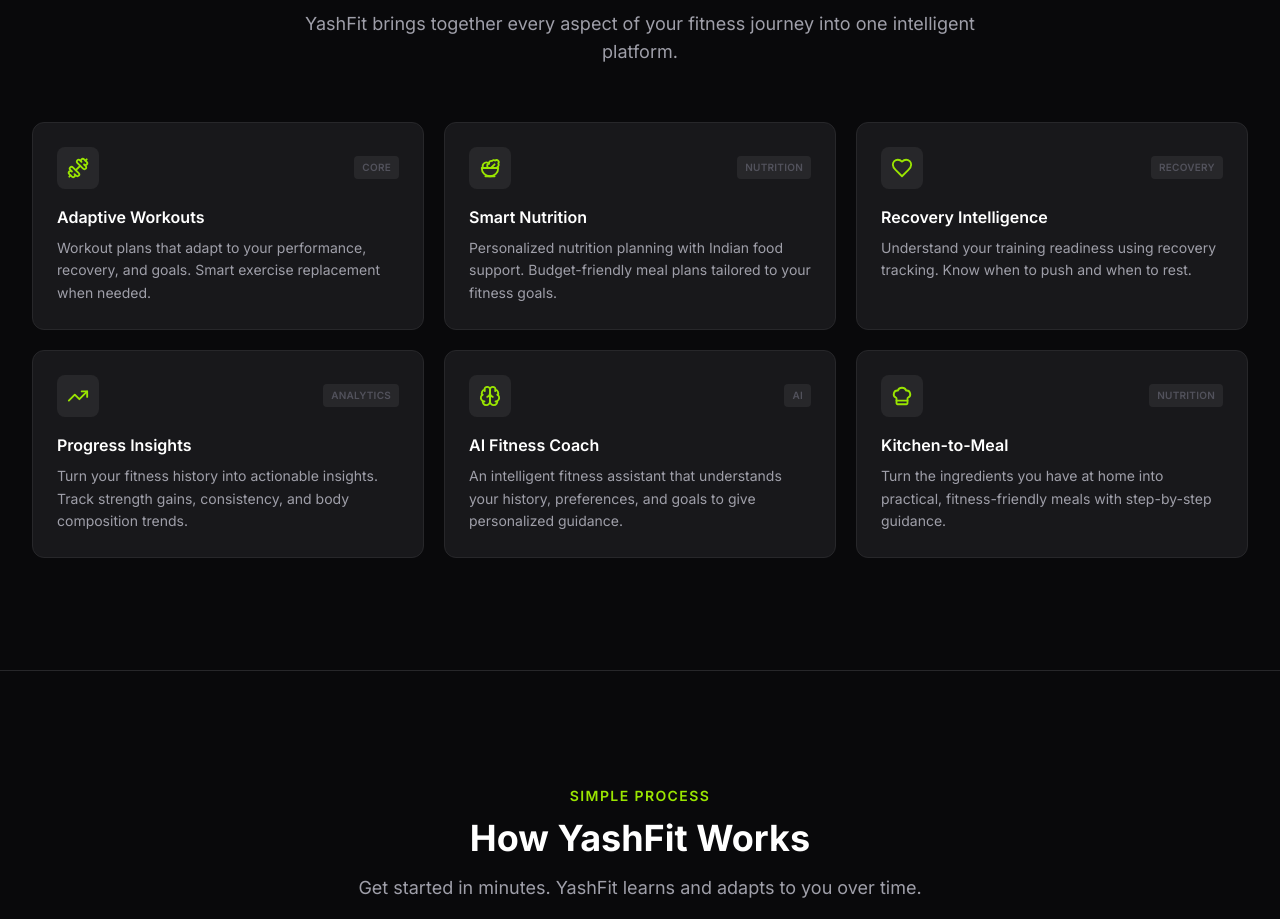
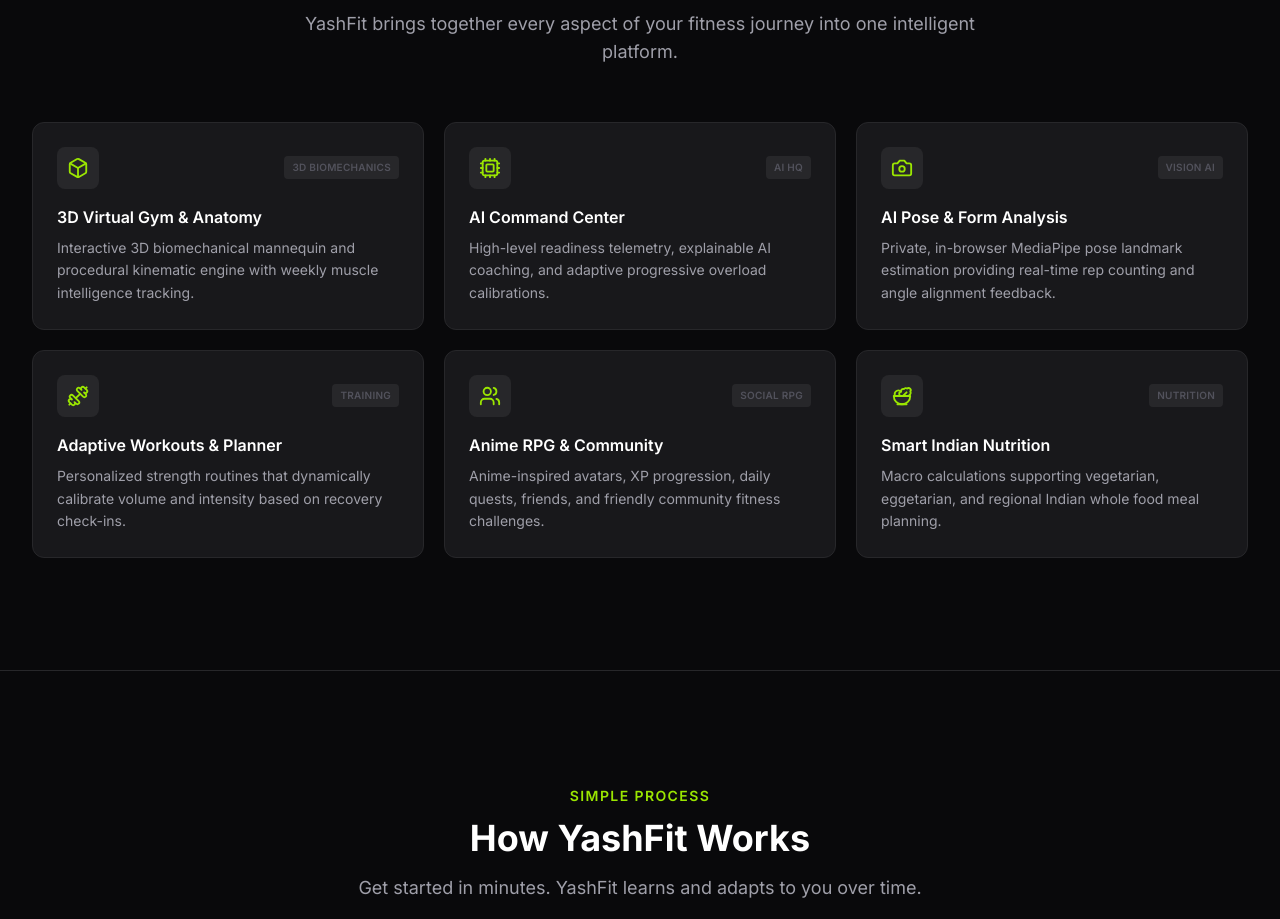
Before and after one commit to Yashwanth-7676/Yash-fit, a Next.js app: page / in a window 1280 px wide. Shown: the part 1560-2479 px from the top of the page. Built offline with nearby package versions, Linux system fonts and the light colour scheme.

Commit message:
fix & optimize: clean up component refs, types, and showcase upgraded modules on landing page

```diff
--- a/src/app/page.tsx
+++ b/src/app/page.tsx
@@ -18,6 +18,11 @@
   BarChart3,
   Target,
   Activity,
+  Box,
+  Cpu,
+  Camera,
+  Users,
+  Sparkles,
 } from 'lucide-react'
 import { YashFitLogo } from '@/components/YashFitLogo'
 import { Button } from '@/components/ui'
@@ -315,45 +320,45 @@
 
 const features = [
   {
+    icon: <Box size={22} />,
+    title: '3D Virtual Gym & Anatomy',
+    description:
+      'Interactive 3D biomechanical mannequin and procedural kinematic engine with weekly muscle intelligence tracking.',
+    badge: '3D Biomechanics',
+  },
+  {
+    icon: <Cpu size={22} />,
+    title: 'AI Command Center',
+    description:
+      'High-level readiness telemetry, explainable AI coaching, and adaptive progressive overload calibrations.',
+    badge: 'AI HQ',
+  },
+  {
+    icon: <Camera size={22} />,
+    title: 'AI Pose & Form Analysis',
+    description:
+      'Private, in-browser MediaPipe pose landmark estimation providing real-time rep counting and angle alignment feedback.',
+    badge: 'Vision AI',
+  },
+  {
     icon: <Dumbbell size={22} />,
-    title: 'Adaptive Workouts',
+    title: 'Adaptive Workouts & Planner',
     description:
-      'Workout plans that adapt to your performance, recovery, and goals. Smart exercise replacement when needed.',
-    badge: 'Core',
+      'Personalized strength routines that dynamically calibrate volume and intensity based on recovery check-ins.',
+    badge: 'Training',
+  },
+  {
+    icon: <Users size={22} />,
+    title: 'Anime RPG & Community',
+    description:
+      'Anime-inspired avatars, XP progression, daily quests, friends, and friendly community fitness challenges.',
+    badge: 'Social RPG',
   },
   {
     icon: <Salad size={22} />,
-    title: 'Smart Nutrition',
+    title: 'Smart Indian Nutrition',
     description:
-      'Personalized nutrition planning with Indian food support. Budget-friendly meal plans tailored to your fitness goals.',
-    badge: 'Nutrition',
-  },
-  {
-    icon: <Heart size={22} />,
-    title: 'Recovery Intelligence',
-    description:
-      'Understand your training readiness using recovery tracking. Know when to push and when to rest.',
-    badge: 'Recovery',
-  },
-  {
-    icon: <TrendingUp size={22} />,
-    title: 'Progress Insights',
-    description:
-      'Turn your fitness history into actionable insights. Track strength gains, consistency, and body composition trends.',
-    badge: 'Analytics',
-  },
-  {
-    icon: <Brain size={22} />,
-    title: 'AI Fitness Coach',
-    description:
-      'An intelligent fitness assistant that understands your history, preferences, and goals to give personalized guidance.',
-    badge: 'AI',
-  },
-  {
-    icon: <ChefHat size={22} />,
-    title: 'Kitchen-to-Meal',
-    description:
-      'Turn the ingredients you have at home into practical, fitness-friendly meals with step-by-step guidance.',
+      'Macro calculations supporting vegetarian, eggetarian, and regional Indian whole food meal planning.',
     badge: 'Nutrition',
   },
 ]
--- a/src/components/virtual-gym/VirtualGymViewport.tsx
+++ b/src/components/virtual-gym/VirtualGymViewport.tsx
@@ -14,9 +14,6 @@
   RotateCcw,
   Maximize2,
   Minimize2,
-  Compass,
-  Eye,
-  Sliders,
   Layers,
   Sparkles,
   AlertTriangle,
@@ -48,6 +45,12 @@
   const [isFullscreen, setIsFullscreen] = useState<boolean>(false)
   const [hoveredMuscle, setHoveredMuscle] = useState<string | null>(null)
   const [activePhaseIndex, setActivePhaseIndex] = useState<number>(0)
+
+  // Keep latest props in refs for raycasting event listeners without remounting scene
+  const selectedMuscleRef = useRef<MuscleGroup | null | undefined>(selectedMuscle)
+  selectedMuscleRef.current = selectedMuscle
+  const onSelectMuscleRef = useRef<((muscle: MuscleGroup | null) => void) | undefined>(onSelectMuscle)
+  onSelectMuscleRef.current = onSelectMuscle
 
   // References for Three.js instance
   const sceneRef = useRef<THREE.Scene | null>(null)
@@ -222,8 +225,8 @@
       const hits = raycaster.intersectObjects(rig.muscleMeshes.map((m) => m.mesh))
       if (hits.length > 0 && hits[0].object.userData.isMuscle) {
         const clickedMuscle = hits[0].object.userData.muscleGroup as MuscleGroup
-        if (onSelectMuscle) {
-          onSelectMuscle(clickedMuscle === selectedMuscle ? null : clickedMuscle)
+        if (onSelectMuscleRef.current) {
+          onSelectMuscleRef.current(clickedMuscle === selectedMuscleRef.current ? null : clickedMuscle)
         }
       }
     }
--- a/src/lib/command-center/commandCenterService.ts
+++ b/src/lib/command-center/commandCenterService.ts
@@ -13,7 +13,6 @@
 import { PRESET_WORKOUT_ROUTINES } from '@/data/routines'
 import { EXERCISE_DATABASE } from '@/data/exercises'
 import { calculateMacroTargets } from '@/lib/nutritionCalculator'
-import { calculateReadinessScore, getReadinessCategory } from '@/lib/recoveryCalculator'
 
 export const DAILY_ACTIONS_STORAGE_KEY = 'yashfit_daily_actions'
 export const ADAPTIVE_PLAN_DECISION_KEY = 'yashfit_adaptive_plan_decision'
@@ -125,7 +124,7 @@
 export function detectAttentionAreas(
   status: TodayFitnessStatus,
   workouts: TwinWorkout[],
-  recovery: RecoveryEntry[]
+  _recovery: RecoveryEntry[]
 ): AttentionArea[] {
   const areas: AttentionArea[] = []
 
--- a/src/lib/virtual-gym/exerciseKinematics.ts
+++ b/src/lib/virtual-gym/exerciseKinematics.ts
@@ -1,4 +1,4 @@
-import type { Exercise3DConfig, JointAngles, MovementPhase } from '@/types/virtualGym'
+import type { Exercise3DConfig, JointAngles } from '@/types/virtualGym'
 import type { MuscleGroup } from '@/types/workout'
 
 /**
--- a/src/lib/virtual-gym/muscleIntelligenceService.ts
+++ b/src/lib/virtual-gym/muscleIntelligenceService.ts
@@ -33,7 +33,7 @@
  */
 export function calculateWeeklyMuscleOverview(
   workouts: TwinWorkout[],
-  profile?: UserProfile | null
+  _profile?: UserProfile | null
 ): WeeklyMuscleOverview {
   const now = Date.now()
   const sevenDaysAgo = now - 7 * 86400000
--- a/src/types/virtualGym.ts
+++ b/src/types/virtualGym.ts
@@ -1,4 +1,4 @@
-import type { MuscleGroup, ExerciseDifficulty, MotionCycleKey, CameraAngle } from './workout'
+import type { MuscleGroup, ExerciseDifficulty, MotionCycleKey } from './workout'
 import type { EquipmentOption } from './profile'
 
 export type MuscleHighlightRole = 'primary' | 'secondary' | 'none'
```
Also changed, not shown: 1 other file (tests, documents, lock files or other folders).
